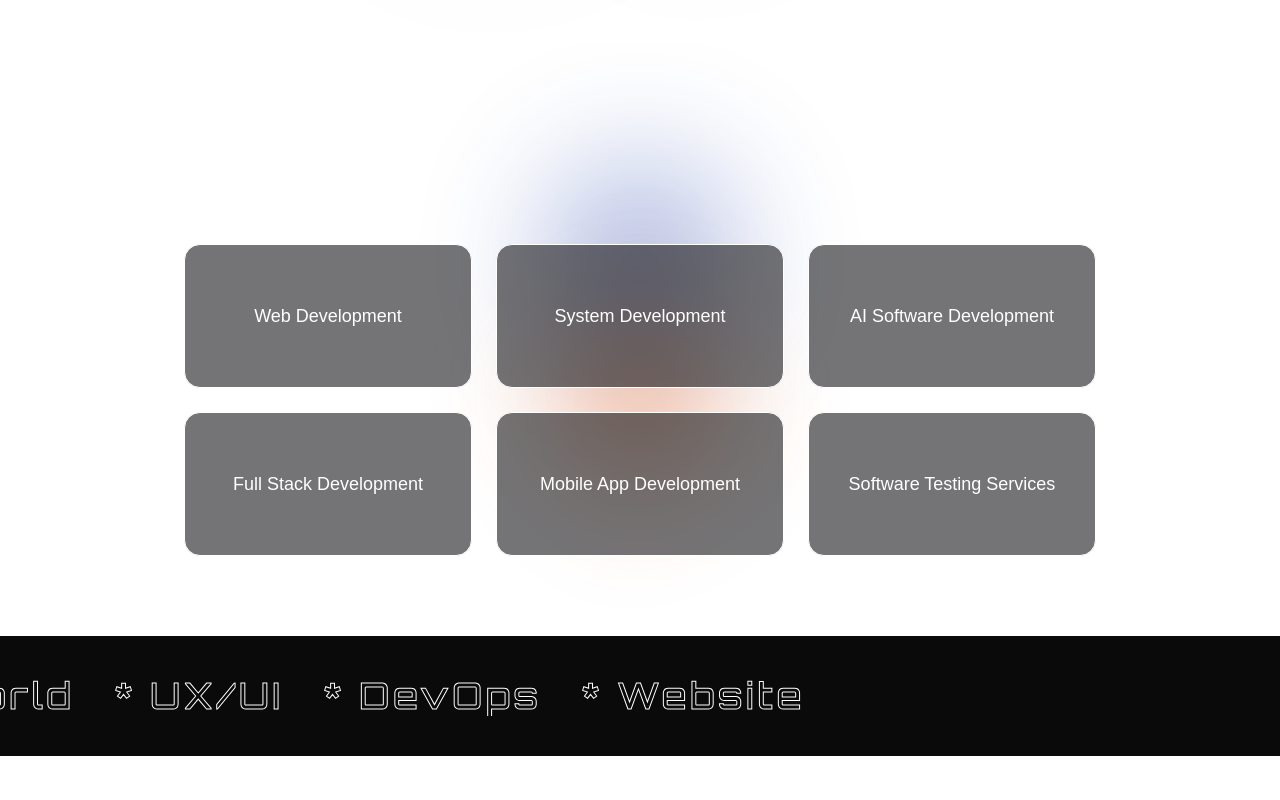
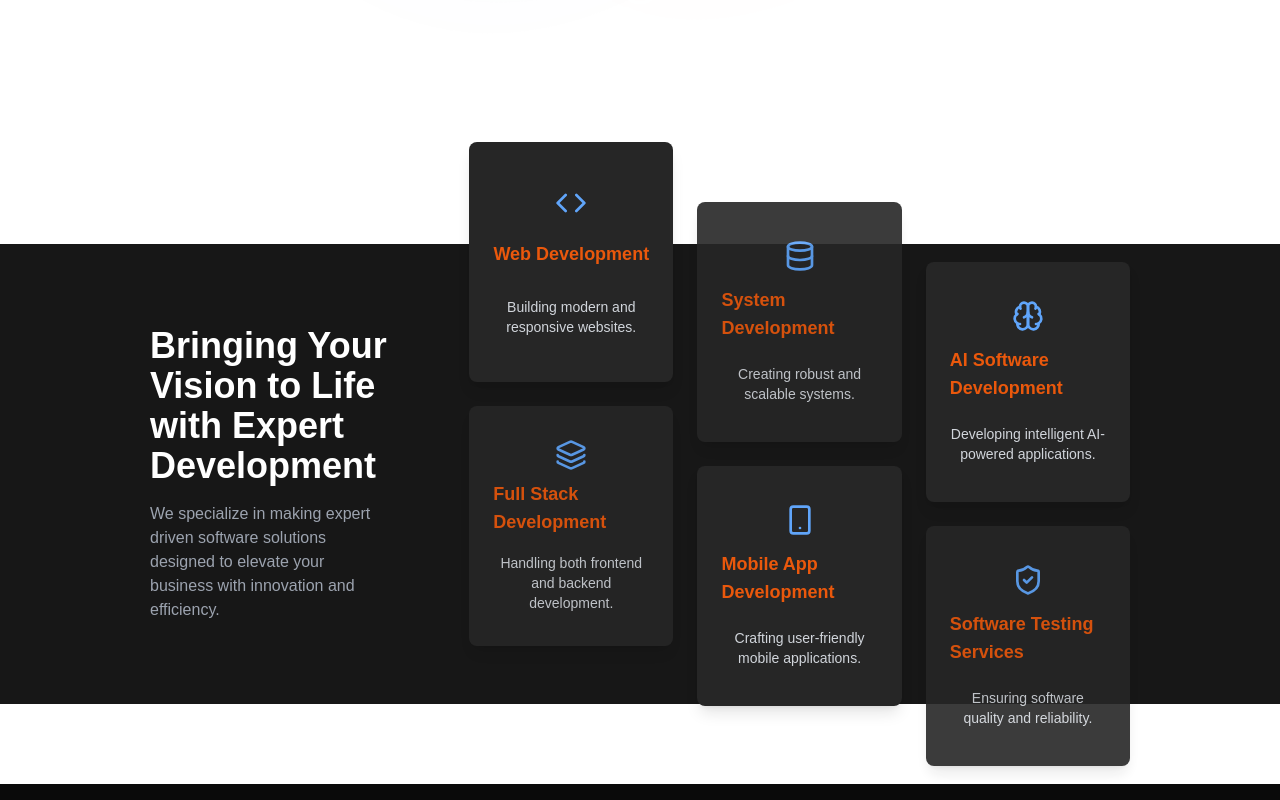
Before and after one commit to Joshua-Yel/InnewgenNetworkSolutions, a Next.js app: page / in a window 1280 px wide. Shown: the part 820-1620 px from the top of the page. Built offline with nearby package versions, Linux system fonts and the light colour scheme.

Commit message:
services update

```diff
--- a/src/app/components/services.js
+++ b/src/app/components/services.js
@@ -1,62 +1,230 @@
-import { useEffect } from "react";
+import React from "react";
+import {
+  Code,
+  Database,
+  Brain,
+  Layers,
+  Smartphone,
+  ShieldCheck,
+} from "lucide-react";
 
-export default function Services() {
-  useEffect(() => {
-    // Trigger animation on scroll
-    const handleScroll = () => {
-      const servicesSection = document.getElementById("services");
-      const cards = document.querySelectorAll(".service-card");
+const services = [
+  {
+    title: "Web Development",
+    description: "Building modern and responsive websites.",
+    icon: (
+      <Code
+        size={32}
+        className="text-blue-400"
+      />
+    ),
+  },
+  {
+    title: "System Development",
+    description: "Creating robust and scalable systems.",
+    icon: (
+      <Database
+        size={32}
+        className="text-blue-400"
+      />
+    ),
+  },
+  {
+    title: "AI Software Development",
+    description: "Developing intelligent AI-powered applications.",
+    icon: (
+      <Brain
+        size={32}
+        className="text-blue-400"
+      />
+    ),
+  },
+  {
+    title: "Full Stack Development",
+    description: "Handling both frontend and backend development.",
+    icon: (
+      <Layers
+        size={32}
+        className="text-blue-400"
+      />
+    ),
+  },
+  {
+    title: "Mobile App Development",
+    description: "Crafting user-friendly mobile applications.",
+    icon: (
+      <Smartphone
+        size={32}
+        className="text-blue-400"
+      />
+    ),
+  },
+  {
+    title: "Software Testing Services",
+    description: "Ensuring software quality and reliability.",
+    icon: (
+      <ShieldCheck
+        size={32}
+        className="text-blue-400"
+      />
+    ),
+  },
+];
 
-      if (
-        servicesSection &&
-        window.scrollY > servicesSection.offsetTop - window.innerHeight * 0.5
-      ) {
-        cards.forEach((card, index) => {
-          setTimeout(() => {
-            card.classList.add("animate-card"); // Add animation class after a delay
-          }, index * 200); // Stagger the animations
-        });
-      }
-    };
-
-    window.addEventListener("scroll", handleScroll);
-    return () => window.removeEventListener("scroll", handleScroll);
-  }, []);
-
+const Services = () => {
   return (
-    <div
-      id="services"
-      className="w-full h-auto bg-neutral-1000 py-20 text-white text-center relative flex flex-col items-center"
+    <section
+      className="flex flex-col bg-neutral-900 w-full md:flex-row items-center justify-between px-10 py-16 mb-20"
+      style={{
+        backgroundPosition: "center",
+        height: "460px",
+        marginTop: "200px",
+        padding: "150px",
+      }}
     >
-      <h2 className="text-3xl sm:text-4xl font-medium mb-10">SERVICES</h2>
-
-      {/* Background Blurred Circles */}
-      <div className="absolute inset-0 overflow-hidden">
-        {/* Blue Glow */}
-        <div className="absolute left-[153px] top-[521px] w-96 h-96 bg-blue-800/70 rounded-full blur-3xl opacity-50 sm:w-48 sm:h-48 sm:left-[50%] sm:top-[20%] sm:-translate-x-1/2 sm:translate-y-0 sm:max-w-full" />
-
-        {/* Orange Glow */}
-        <div className="absolute left-[-307px] top-[73px] w-96 h-60 bg-orange-600 rounded-full blur-3xl rotate-[-36.44deg] opacity-50 sm:w-36 sm:h-36 sm:left-[50%] sm:top-[60%] sm:-translate-x-1/2 sm:-translate-y-1/2 sm:max-w-full" />
+      <div className="w-full md:w-1/2 pr-0 md:pr-20 mb-10 md:mb-0 text-center md:text-left">
+        <h2 className="text-4xl font-bold mb-4 text-white">
+          Bringing Your Vision to Life with Expert Development
+        </h2>
+        <p className="text-gray-400">
+          We specialize in making expert driven software solutions designed to
+          elevate your business with innovation and efficiency.
+        </p>
       </div>
-
-      {/* Service Cards */}
-      <div className="grid grid-cols-2 sm:grid-cols-2 md:grid-cols-3 gap-6 px-6 sm:px-20 mt-10">
-        {[
-          { title: "Web Development" },
-          { title: "System Development" },
-          { title: "AI Software Development" },
-          { title: "Full Stack Development" },
-          { title: "Mobile App Development" },
-          { title: "Software Testing Services" },
-        ].map((service, index) => (
+      <div className="relative grid grid-cols-3 gap-6 mt-0 md:mb-40 sm:grid-cols-2 lg:grid-cols-3 ">
+        {services.map((service, index) => (
           <div
             key={index}
-            className="service-card w-full sm:w-72 h-36 bg-zinc-900/60 border border-white rounded-2xl flex items-center justify-center text-lg font-light opacity-0 transition-opacity duration-500"
+            className="bg-neutral-800 p-6 w-full h-60 rounded-lg shadow-lg relative transform transition-all duration-300 hover:-translate-y-2"
+            style={{
+              top: `${(index % 3) * 60}px`,
+              // left: `${(index % 2) * 10}px`,
+              zIndex: `${10 - index}`,
+              opacity: index % 2 === 0 ? 1 : 0.9,
+              transition: "transform 0.10s, opacity 0.10s",
+              transformOrigin: "center",
+              display: "flex",
+              flexDirection: "column",
+              cursor: "pointer",
+              alignItems: "center",
+              justifyContent: "space-evenly",
+              cursor: "pointer",
+            }}
           >
-            {service.title}
+            {service.icon}
+            <h3 className="text-lg font-semibold text-orange-600 mb-2">
+              {service.title}
+            </h3>
+            <p className="text-gray-300 text-sm text-center">
+              {service.description}
+            </p>
           </div>
         ))}
       </div>
-    </div>
+    </section>
   );
-}
+};
+
+export default Services;
+
+// import React from "react";
+
+// const services = [
+//   {
+//     title: "Web Development",
+//     description: "Building modern and responsive websites.",
+//   },
+//   {
+//     title: "System Development",
+//     description: "Creating robust and scalable systems.",
+//   },
+//   {
+//     title: "AI Software Development",
+//     description: "Developing intelligent AI-powered applications.",
+//   },
+//   {
+//     title: "Full Stack Development",
+//     description: "Handling both frontend and backend development.",
+//   },
+//   {
+//     title: "Mobile App Development",
+//     description: "Crafting user-friendly mobile applications.",
+//   },
+//   {
+//     title: "Software Testing Services",
+//     description: "Ensuring software quality and reliability.",
+//   },
+// ];
+
+// const Services = () => {
+//   return (
+//     <section
+//       className="flex flex-col bg-gray-900 w-full  md:flex-row items-center justify-between px-28 py-16 mb-20"
+//       style={{
+//         backgroundPosition: "center",
+//         height: "460px",
+//         marginTop: "200px",
+//       }}
+//     >
+//       <div className="w-1/2 pr-10">
+//         <h2 className="text-4xl font-bold mb-4 text-white">
+//           Let Your Data Take Your Business to Higher Grounds
+//         </h2>
+//         <p className="text-gray-400">
+//           We specialize in delivering top-tier software solutions tailored to
+//           meet your business needs.
+//         </p>
+//       </div>
+//       <div className="relative grid grid-cols-3 gap-6 mt-0 md:mb-40">
+//         {/* md:mt-0 */}
+//         {services.map((service, index) => (
+//           <div
+//             key={index}
+//             className="bg-gray-800 p-6 w-52 h-60 rounded-lg shadow-lg relative transform transition-all duration-300 hover:-translate-y-2"
+//             style={{
+//               top: `${(index % 3) * 60}px`,
+//               // left: `${(index % 2) * 10}px`,
+//               zIndex: `${10 - index}`,
+//               opacity: index % 2 === 0 ? 1 : 0.7,
+//               transition: "transform 0.3s, opacity 0.3s",
+//               transformOrigin: "center",
+//               transition: "opacity 0.3s",
+//               display: "flex",
+//               flexDirection: "column",
+//               cursor: "pointer",
+//               alignItems: "center",
+//               justifyContent: "space-evenly",
+//               cursor: "pointer",
+//             }}
+//           >
+//             <h3
+//               className="text-lg font-semibold text-blue-400 mb-2"
+//               style={{
+//                 textTransform: "uppercase",
+//                 fontWeight: "bold",
+//                 fontSize: "1.2rem",
+//                 marginTop: "10px",
+//                 marginBottom: "0",
+//                 marginTop: "0",
+//               }}
+//             >
+//               {service.title}
+//             </h3>
+//             <p
+//               className="text-gray-300 text-sm"
+//               style={{
+//                 marginTop: "0",
+//                 marginBottom: "10px",
+
+//                 fontSize: "1rem",
+//               }}
+//             >
+//               {service.description}
+//             </p>
+//           </div>
+//         ))}
+//       </div>
+//     </section>
+//   );
+// };
+// export default Services;
```
